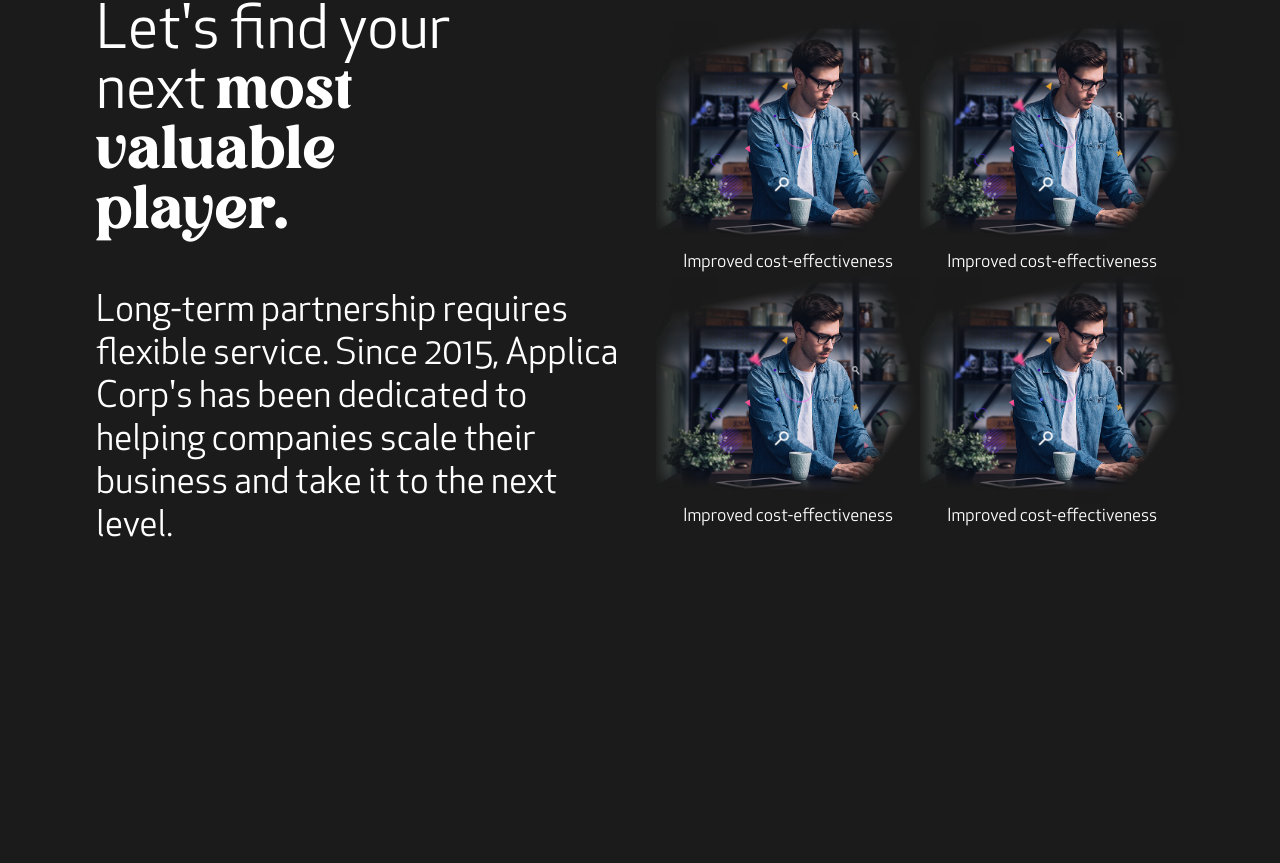
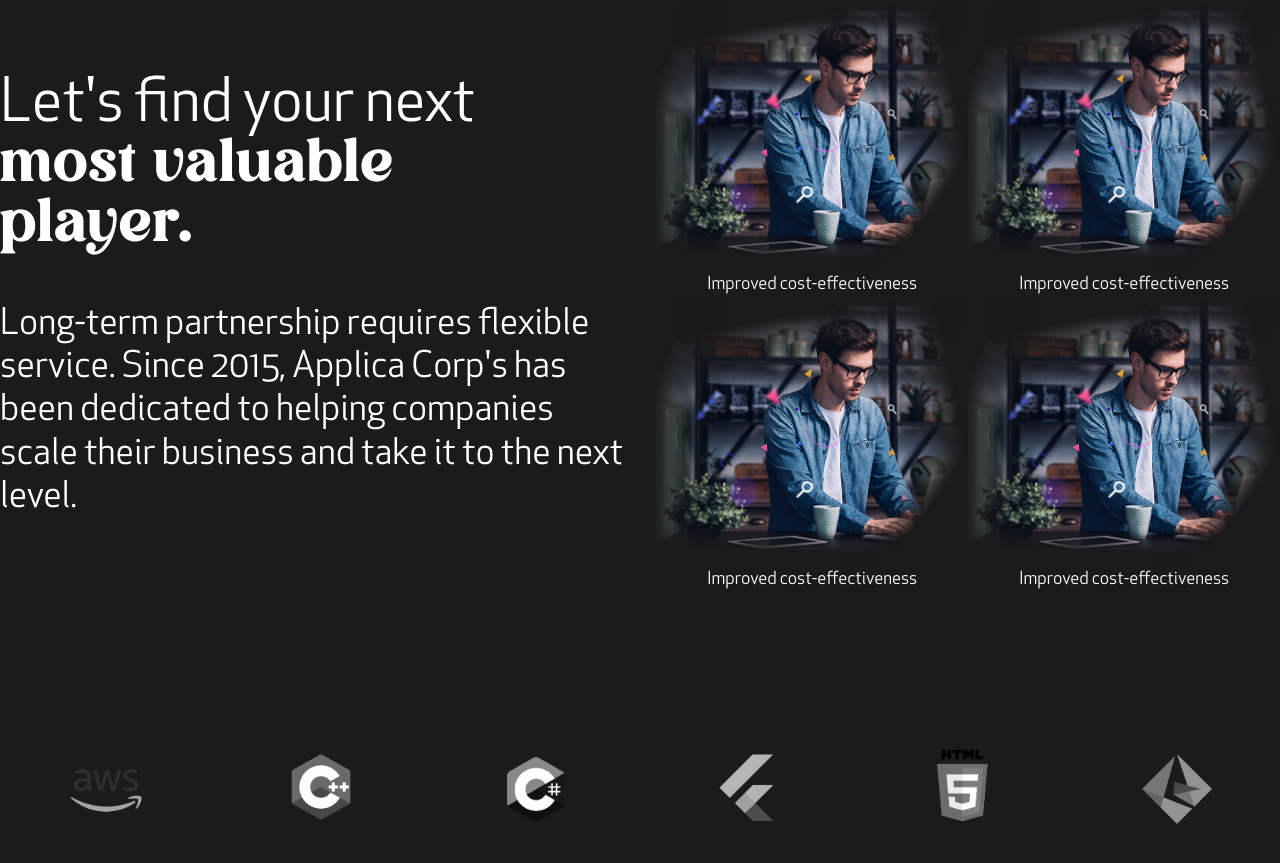
Before and after one commit to applicauy/applicawebsite, a Next.js app: page / in a window 1280 px wide. Shown: the part 2090-2953 px from the top of the page. Before the commit the page ends 2736 px from the top, so only its background shows below. Built offline with nearby package versions, Linux system fonts and the light colour scheme.

Commit message:
Implementation of Carousel on Benefits section

```diff
--- a/src/app/benefits-section.tsx
+++ b/src/app/benefits-section.tsx
@@ -1,8 +1,8 @@
 import { avigeaFont } from "@/assets/fonts";
 import Section from "@/components/section";
-import Image from "next/image";
 import placeholderImg from "@/assets/placeholder-img-2.png";
 import Benefit from "./benefit";
+import Carousel from "./carousel";
 
 const BENEFITS = [
   {
@@ -29,7 +29,8 @@
 
 export default function BenefitsSection() {
   return (
-    <Section classNameInner="flex gap-8 items-center">
+    <Section classNameInner="flex flex-col gap-36">
+      <div className="flex gap-8 items-center">
         <div className="flex flex-col w-2/4 gap-12">
           <h2 className="md:max-w-[80%]">
             Let&apos;s find your next{" "}
@@ -52,6 +53,9 @@
             </Benefit>
           ))}
         </div>
+      </div>
+
+      <Carousel />
     </Section>
   );
 }
```
Lines whose indentation alone changed are shown as unchanged.
